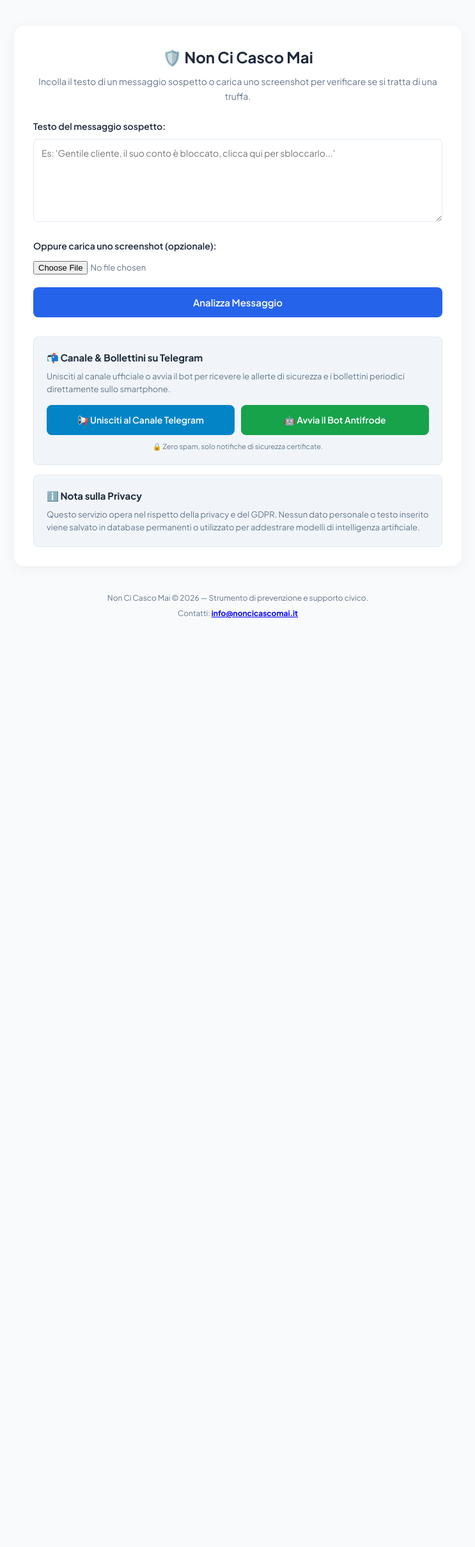
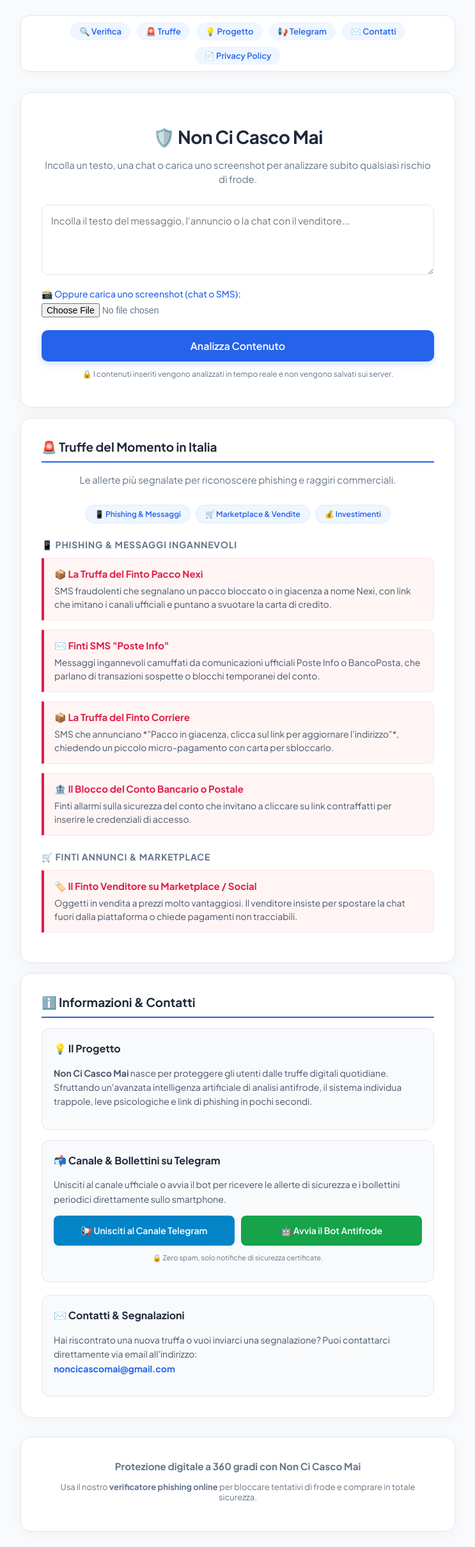
Before and after one commit to Luppolino/antiscam-bot, a FastAPI app: page / in a window 1280 px wide. Shown: the whole page at 64% size, without its empty margins (268-1011 px from the left). Before the commit the page ends 966 px from the top, so only its background shows below. Run offline with FastAPI, Linux system fonts and the light colour scheme.

Commit message:
Update index.html

```diff
--- a/templates/index.html
+++ b/templates/index.html
@@ -3,9 +3,17 @@
 <head>
     <meta charset="UTF-8">
     <meta name="viewport" content="width=device-width, initial-scale=1.0">
-    <title>Non Ci Casco Mai - Assistente Antifrode</title>
-    <!-- Google Fonts: Plus Jakarta Sans -->
+    <title>Non Ci Casco Mai | Verifica Truffe SMS, Pacco Nexi e Poste Info</title>
+    <meta name="description" content="Verifica gratis truffe SMS, finti pacchi Nexi, allerte Poste Info e phishing online con Non Ci Casco Mai. Incolla il testo o l'immagine per scoprire se è una frode.">
+
+    <!-- Libreria per formattare correttamente il testo dell'IA -->
+    <script src="https://cdn.jsdelivr.net/npm/marked/marked.min.js"></script>
+
+    <!-- Google Fonts per una tipografia moderna -->
+    <link rel="preconnect" href="https://fonts.googleapis.com">
+    <link rel="preconnect" href="https://fonts.gstatic.com" crossorigin>
     <link href="https://fonts.googleapis.com/css2?family=Plus+Jakarta+Sans:wght@400;500;600;700&display=swap" rel="stylesheet">
+
     <style>
         :root {
             --primary: #2563eb;
@@ -15,221 +23,242 @@
             --text-main: #1e293b;
             --text-muted: #64748b;
             --border-color: #e2e8f0;
-            --success-bg: #f0fdf4;
-            --success-border: #bbf7d0;
-            --success-text: #166534;
-            --warning-bg: #fefce8;
-            --warning-border: #fef08a;
-            --warning-text: #854d0e;
-            --danger-bg: #fef2f2;
-            --danger-border: #fecaca;
-            --danger-text: #991b1b;
-        }
-
-        * {
-            box-sizing: border-box;
-            margin: 0;
-            padding: 0;
-            font-family: 'Plus Jakarta Sans', sans-serif;
         }
 
         body {
+            font-family: 'Plus Jakarta Sans', -apple-system, BlinkMacSystemFont, "Segoe UI", Roboto, sans-serif;
             background-color: var(--bg-color);
             color: var(--text-main);
-            line-height: 1.6;
-            padding: 20px;
+            margin: 0;
+            padding: 24px 16px;
+            display: flex;
+            flex-direction: column;
+            align-items: center;
+            min-height: 100vh;
+            scroll-behavior: smooth;
+            -webkit-font-smoothing: antialiased;
+        }
+
+        /* Barra di navigazione superiore */
+        .navbar {
+            max-width: 680px;
+            width: 100%;
+            background: var(--card-bg);
+            padding: 10px 16px;
+            border-radius: 14px;
+            box-shadow: 0 4px 20px rgba(0,0,0,0.03);
+            border: 1px solid var(--border-color);
+            display: flex;
+            justify-content: center;
+            gap: 10px;
+            flex-wrap: wrap;
+            box-sizing: border-box;
+            margin-bottom: 16px;
+        }
+        .navbar a {
+            text-decoration: none;
+            color: var(--primary);
+            font-size: 13px;
+            font-weight: 600;
+            padding: 6px 14px;
+            border-radius: 20px;
+            background: #eff6ff;
+            transition: all 0.2s ease;
+        }
+        .navbar a:hover {
+            background: var(--primary);
+            color: white;
         }
 
         .container {
-            max-width: 700px;
-            margin: 0 auto;
+            max-width: 680px;
+            width: 100%;
             background: var(--card-bg);
+            padding: 32px;
             border-radius: 16px;
-            box-shadow: 0 4px 20px rgba(0, 0, 0, 0.05);
-            padding: 30px;
-            margin-top: 20px;
-            margin-bottom: 40px;
+            box-shadow: 0 4px 25px rgba(0,0,0,0.04);
+            border: 1px solid var(--border-color);
+            margin-top: 16px;
+            box-sizing: border-box;
         }
 
-        header {
-            text-align: center;
-            margin-bottom: 25px;
+        h1 { font-size: 28px; color: var(--text-main); margin-bottom: 8px; text-align: center; font-weight: 700; letter-spacing: -0.5px; }
+        h2 { font-size: 19px; color: var(--text-main); border-bottom: 2px solid var(--primary); padding-bottom: 10px; margin-top: 0; font-weight: 700; }
+        h3.category-title { font-size: 14px; color: var(--text-muted); margin: 24px 0 12px 0; text-transform: uppercase; letter-spacing: 0.8px; font-weight: 700; }
+        p.subtitle { text-align: center; color: var(--text-muted); font-size: 15px; margin-bottom: 28px; line-height: 1.5; }
+
+        textarea {
+            width: 100%; height: 110px; padding: 14px; border: 1.5px solid var(--border-color);
+            border-radius: 10px; font-size: 15px; font-family: inherit; resize: vertical; box-sizing: border-box; margin-bottom: 16px;
+            transition: border-color 0.2s, box-shadow 0.2s;
+        }
+        textarea:focus {
+            outline: none;
+            border-color: var(--primary);
+            box-shadow: 0 0 0 3px rgba(37, 99, 235, 0.1);
         }
 
-        header h1 {
-            font-size: 24px;
-            font-weight: 700;
-            color: var(--text-main);
-            margin-bottom: 8px;
+        .file-upload {
+            margin-bottom: 20px; font-size: 14px; color: var(--primary); text-align: left; font-weight: 500;
         }
-
-        header p {
-            font-size: 14px;
-            color: var(--text-muted);
-        }
-
-        .form-group {
-            margin-bottom: 20px;
-        }
-
-        label {
-            display: block;
-            font-weight: 600;
-            font-size: 14px;
-            margin-bottom: 8px;
-            color: var(--text-main);
-        }
-
-        textarea {
-            width: 100%;
-            height: 130px;
-            padding: 12px;
-            border: 1px solid var(--border-color);
-            border-radius: 8px;
-            font-size: 14px;
-            resize: vertical;
-            outline: none;
-            transition: border-color 0.2s;
-        }
-
-        textarea:focus {
-            border-color: var(--primary);
-        }
-
-        .file-input-wrapper {
-            margin-bottom: 20px;
-        }
-
         input[type="file"] {
-            font-size: 13px;
-            color: var(--text-muted);
+            display: block; margin-top: 6px; font-size: 14px; color: var(--text-muted);
         }
 
         button {
-            width: 100%;
-            background-color: var(--primary);
-            color: white;
-            border: none;
-            padding: 14px;
-            font-size: 15px;
-            font-weight: 600;
-            border-radius: 8px;
-            cursor: pointer;
-            transition: background-color 0.2s;
+            width: 100%; background-color: var(--primary); color: white; border: none;
+            padding: 14px; font-size: 16px; border-radius: 10px; cursor: pointer; font-weight: 600;
+            font-family: inherit; transition: background-color 0.2s, transform 0.1s;
+            box-shadow: 0 4px 12px rgba(37, 99, 235, 0.2);
         }
+        button:hover { background-color: var(--primary-hover); }
+        button:active { transform: scale(0.99); }
 
-        button:hover {
-            background-color: var(--primary-hover);
+        .spinner {
+            border: 3px solid #e2e8f0; border-top: 3px solid var(--primary); border-radius: 50%;
+            width: 32px; height: 32px; animation: spin 0.8s linear infinite; margin: 15px auto;
         }
+        @keyframes spin { 0% { transform: rotate(0deg); } 100% { transform: rotate(360deg); } }
 
-        button:disabled {
-            background-color: var(--border-color);
-            cursor: not-allowed;
-        }
-
-        #loading {
-            display: none;
-            text-align: center;
-            margin-top: 20px;
-            font-size: 14px;
-            color: var(--text-muted);
-        }
-
-        #result {
+        /* Stile delle risposte dell'IA */
+        #risultato {
             margin-top: 25px;
-            display: none;
             padding: 20px;
             border-radius: 8px;
-            border: 1px solid transparent;
+            background: #edf2f7;
+            border: 1px solid #cbd5e0;
+            border-left: 5px solid #3182ce;
+            display: none;
+            font-size: 15px;
+            line-height: 1.6;
+            color: #1a202c;
         }
+        #risultato h3 {
+            color: #2b6cb0;
+            margin-top: 15px;
+            font-size: 16px;
+            border-bottom: 1px solid #e2e8f0;
+            padding-bottom: 4px;
+        }
+        #risultato ul, #risultato ol { padding-left: 20px; }
 
-        /* Stili dinamici in base al rischio */
-        .risk-basso {
-            background-color: var(--success-bg);
-            border-color: var(--success-border);
-            color: var(--success-text);
+        .alert-card {
+            background: #fff5f5;
+            border-left: 4px solid #e11d48;
+            padding: 14px 16px;
+            margin-bottom: 14px;
+            border-radius: 0 10px 10px 0;
+            font-size: 14px;
+            border-top: 1px solid #ffe4e6;
+            border-right: 1px solid #ffe4e6;
+            border-bottom: 1px solid #ffe4e6;
         }
+        .alert-card h4 { margin: 0 0 6px 0; color: #e11d48; font-size: 15px; font-weight: 700; }
+        .alert-card p { margin: 0; color: #475569; line-height: 1.5; }
 
-        .risk-medio {
-            background-color: var(--warning-bg);
-            border-color: var(--warning-border);
-            color: var(--warning-text);
-        }
-
-        .risk-alto {
-            background-color: var(--danger-bg);
-            border-color: var(--danger-border);
-            color: var(--danger-text);
-        }
-
-        #result h3 {
-            font-size: 16px;
-            margin-bottom: 10px;
-        }
-
-        #result p {
-            font-size: 14px;
-            white-space: pre-line;
-        }
+        .category-grid { display: flex; gap: 8px; margin-bottom: 20px; justify-content: center; flex-wrap: wrap; }
+        .cat-item { background: #eff6ff; color: var(--primary); padding: 6px 14px; border-radius: 20px; font-size: 12px; font-weight: 600; border: 1px solid #dbeafe; }
 
         .info-box {
-            margin-top: 30px;
-            padding: 20px;
-            background: #f1f5f9;
-            border-radius: 8px;
+            background: #f8fafc;
             border: 1px solid var(--border-color);
+            padding: 18px;
+            border-radius: 12px;
+            font-size: 14px;
+            color: #475569;
+            line-height: 1.6;
+            margin-top: 16px;
         }
+        .info-box h3 { font-size: 16px; color: var(--text-main); margin-top: 0; margin-bottom: 8px; font-weight: 700; }
 
-        .info-box h3 {
-            font-size: 15px;
-            margin-bottom: 8px;
-            color: var(--text-main);
-        }
-
-        .info-box p {
-            font-size: 13px;
-            color: var(--text-muted);
-            line-height: 1.5;
-        }
-
-        footer {
-            text-align: center;
-            margin-top: 30px;
-            font-size: 12px;
-            color: var(--text-muted);
+        .seo-section {
+            margin-top: 30px; font-size: 13px; color: var(--text-muted); text-align: center; border-top: 1px solid var(--border-color); padding-top: 20px;
         }
     </style>
 </head>
 <body>
 
-    <div class="container">
-        <header>
-            <h1>🛡️ Non Ci Casco Mai</h1>
-            <p>Incolla il testo di un messaggio sospetto o carica uno screenshot per verificare se si tratta di una truffa.</p>
-        </header>
+    <!-- BARRA DI NAVIGAZIONE RAPIDA -->
+    <div class="navbar">
+        <a href="#verifica">🔍 Verifica</a>
+        <a href="#truffe">🚨 Truffe</a>
+        <a href="#progetto">💡 Progetto</a>
+        <a href="#telegram-section">📢 Telegram</a>
+        <a href="#contatti">✉️ Contatti</a>
+        <a href="/privacy" target="_blank">📄 Privacy Policy</a>
+    </div>
 
-        <form id="fraudForm">
-            <div class="form-group">
-                <label for="messageText">Testo del messaggio sospetto:</label>
-                <textarea id="messageText" name="text" placeholder="Es: 'Gentile cliente, il suo conto è bloccato, clicca qui per sbloccarlo...'"></textarea>
-            </div>
+    <!-- STRUMENTO DI VERIFICA -->
+    <div class="container" id="verifica">
+        <h1>🛡️ Non Ci Casco Mai</h1>
+        <p class="subtitle">Incolla un testo, una chat o carica uno screenshot per analizzare subito qualsiasi rischio di frode.</p>
 
-            <div class="form-group file-input-wrapper">
-                <label for="imageFile">Oppure carica uno screenshot (opzionale):</label>
-                <input type="file" id="imageFile" name="image" accept="image/*">
-            </div>
+        <textarea id="testoMessaggio" placeholder="Incolla il testo del messaggio, l'annuncio o la chat con il venditore..."></textarea>
 
-            <button type="submit" id="submitBtn">Analizza Messaggio</button>
-        </form>
-
-        <div id="loading">Analisi in corso con intelligenza artificiale... Attendici qualche secondo.</div>
-
-        <div id="result">
-            <h3 id="resultTitle">Esito Analisi</h3>
-            <p id="resultContent"></p>
+        <div class="file-upload">
+            <label for="imageInput">📸 Oppure carica uno screenshot (chat o SMS):</label>
+            <input type="file" id="imageInput" accept="image/*">
         </div>
 
-        <!-- Sezione Telegram aggiornata -->
+        <button onclick="analizzaMessaggio()">Analizza Contenuto</button>
+
+        <!-- Disclaimer privacy -->
+        <p style="font-size: 12px; color: var(--text-muted); text-align: center; margin-top: 12px;">🔒 I contenuti inseriti vengono analizzati in tempo reale e non vengono salvati sui server.</p>
+
+        <div id="risultato"></div>
+    </div>
+
+    <!-- BACHECA DELLE TRUFFE DEL MOMENTO -->
+    <div class="container" id="truffe">
+        <h2>🚨 Truffe del Momento in Italia</h2>
+        <p class="subtitle">Le allerte più segnalate per riconoscere phishing e raggiri commerciali.</p>
+
+        <div class="category-grid">
+            <div class="cat-item">📱 Phishing & Messaggi</div>
+            <div class="cat-item">🛒 Marketplace & Vendite</div>
+            <div class="cat-item">💰 Investimenti</div>
+        </div>
+
+        <h3 class="category-title">📱 Phishing & Messaggi Ingannevoli</h3>
+
+        <div class="alert-card">
+            <h4>📦 La Truffa del Finto Pacco Nexi</h4>
+            <p>SMS fraudolenti che segnalano un pacco bloccato o in giacenza a nome Nexi, con link che imitano i canali ufficiali e puntano a svuotare la carta di credito.</p>
+        </div>
+
+        <div class="alert-card">
+            <h4>✉️ Finti SMS "Poste Info"</h4>
+            <p>Messaggi ingannevoli camuffati da comunicazioni ufficiali Poste Info o BancoPosta, che parlano di transazioni sospette o blocchi temporanei del conto.</p>
+        </div>
+
+        <div class="alert-card">
+            <h4>📦 La Truffa del Finto Corriere</h4>
+            <p>SMS che annunciano *"Pacco in giacenza, clicca sul link per aggiornare l'indirizzo"*, chiedendo un piccolo micro-pagamento con carta per sbloccarlo.</p>
+        </div>
+
+        <div class="alert-card">
+            <h4>🏦 Il Blocco del Conto Bancario o Postale</h4>
+            <p>Finti allarmi sulla sicurezza del conto che invitano a cliccare su link contraffatti per inserire le credenziali di accesso.</p>
+        </div>
+
+        <h3 class="category-title">🛒 Finti Annunci & Marketplace</h3>
+
+        <div class="alert-card">
+            <h4>🏷️ Il Finto Venditore su Marketplace / Social</h4>
+            <p>Oggetti in vendita a prezzi molto vantaggiosi. Il venditore insiste per spostare la chat fuori dalla piattaforma o chiede pagamenti non tracciabili.</p>
+        </div>
+    </div>
+
+    <!-- SEZIONE PROGETTO, TELEGRAM E CONTATTI -->
+    <div class="container">
+        <h2>ℹ️ Informazioni & Contatti</h2>
+
+        <div class="info-box" id="progetto">
+            <h3>💡 Il Progetto</h3>
+            <p><strong>Non Ci Casco Mai</strong> nasce per proteggere gli utenti dalle truffe digitali quotidiane. Sfruttando un'avanzata intelligenza artificiale di analisi antifrode, il sistema individua trappole, leve psicologiche e link di phishing in pochi secondi.</p>
+        </div>
+
+        <!-- Sezione Telegram aggiornata con i link corretti -->
         <div class="info-box" id="telegram-section">
             <h3>📬 Canale & Bollettini su Telegram</h3>
             <p>Unisciti al canale ufficiale o avvia il bot per ricevere le allerte di sicurezza e i bollettini periodici direttamente sullo smartphone.</p>
@@ -245,86 +274,69 @@
             <p style="font-size: 11px; color: var(--text-muted); margin-top: 10px; text-align: center;">🔒 Zero spam, solo notifiche di sicurezza certificate.</p>
         </div>
 
-        <div class="info-box" style="margin-top: 15px;">
-            <h3>ℹ️ Nota sulla Privacy</h3>
-            <p>Questo servizio opera nel rispetto della privacy e del GDPR. Nessun dato personale o testo inserito viene salvato in database permanenti o utilizzato per addestrare modelli di intelligenza artificiale.</p>
+        <div class="info-box" id="contatti" style="margin-top: 20px;">
+            <h3>✉️ Contatti & Segnalazioni</h3>
+            <p>Hai riscontrato una nuova truffa o vuoi inviarci una segnalazione? Puoi contattarci direttamente via email all'indirizzo: <br><a href="mailto:noncicascomai@gmail.com" style="color: var(--primary); text-decoration: none; font-weight: 600;"><strong>noncicascomai@gmail.com</strong></a></p>
         </div>
     </div>
 
-    <footer>
-        <p>Non Ci Casco Mai &copy; 2026 — Strumento di prevenzione e supporto civico.</p>
-        <p style="margin-top: 5px;">Contatti: <a href="mailto:info@noncicascomai.it"><strong>info@noncicascomai.it</strong></a></p>
-    </footer>
+    <div class="container seo-section">
+        <h3>Protezione digitale a 360 gradi con Non Ci Casco Mai</h3>
+        <p>Usa il nostro <strong>verificatore phishing online</strong> per bloccare tentativi di frode e comprare in totale sicurezza.</p>
+    </div>
 
     <script>
-        const form = document.getElementById('fraudForm');
-        const submitBtn = document.getElementById('submitBtn');
-        const loading = document.getElementById('loading');
-        const resultDiv = document.getElementById('result');
-        const resultTitle = document.getElementById('resultTitle');
-        const resultContent = document.getElementById('resultContent');
+        async function analizzaMessaggio() {
+            const testo = document.getElementById('testoMessaggio').value;
+            const imageInput = document.getElementById('imageInput').files[0];
+            const divRisultato = document.getElementById('risultato');
 
-        form.addEventListener('submit', async function(e) {
-            e.preventDefault();
-
-            const text = document.getElementById('messageText').value.trim();
-            const imageFile = document.getElementById('imageFile').files[0];
-
-            if (!text && !imageFile) {
-                alert('Inserisci un testo o carica uno screenshot da analizzare.');
+            if (!testo.trim() && !imageInput) {
+                alert('Inserisci un messaggio o seleziona uno screenshot.');
                 return;
             }
 
-            const formData = new FormData();
-            formData.append('text', text);
-            if (imageFile) {
-                formData.append('image', imageFile);
+            divRisultato.style.display = 'block';
+            divRisultato.innerHTML = `
+                <div style="text-align: center;">
+                    <div class="spinner"></div>
+                    <p style="color: #64748b; font-size: 14px; margin: 0; font-weight: 500;">Analisi in corso con Non Ci Casco Mai...</p>
+                </div>
+            `;
+
+            let base64Image = null;
+
+            if (imageInput) {
+                const reader = new FileReader();
+                reader.readAsDataURL(imageInput);
+                reader.onload = async function () {
+                    base64Image = reader.result.split(',')[1];
+                    inviaRichiesta(testo, base64Image);
+                };
+            } else {
+                inviaRichiesta(testo, null);
             }
+        }
 
-            // UI Loading state
-            submitBtn.disabled = true;
-            loading.style.display = 'block';
-            resultDiv.style.display = 'none';
-
+        async function inviaRichiesta(testo, image) {
+            const divRisultato = document.getElementById('risultato');
             try {
-                const response = await fetch('/analyze', {
+                const response = await fetch('/analizza', {
                     method: 'POST',
-                    body: formData
+                    headers: { 'Content-Type': 'application/json' },
+                    body: JSON.stringify({ testo: testo, image: image })
                 });
 
                 const data = await response.json();
-
-                if (response.ok) {
-                    resultContent.textContent = data.analysis;
-
-                    // Rimuovi classi rischio precedenti
-                    resultDiv.className = '';
-
-                    // Assegna classe in base al livello rilevato
-                    const analysisText = data.analysis.toLowerCase();
-                    if (analysisText.includes('alto') || analysisText.includes('pericolo') || analysisText.includes('truffa')) {
-                        resultDiv.classList.add('risk-alto');
-                        resultTitle.textContent = '🚨 ATTENZIONE: Alto Rischio di Truffa!';
-                    } else if (analysisText.includes('medio') || analysisText.includes('attenzione')) {
-                        resultDiv.classList.add('risk-medio');
-                        resultTitle.textContent = '⚠️ ATTENZIONE: Elementi Sospetti Rilevati';
-                    } else {
-                        resultDiv.classList.add('risk-basso');
-                        resultTitle.textContent = '✅ Esito: Basso Rischio / Probabilmente Sicuro';
-                    }
-
-                    resultDiv.style.display = 'block';
+                if (data.errore) {
+                    divRisultato.innerHTML = '<span style="color: red;">Errore: ' + data.errore + '</span>';
                 } else {
-                    alert(data.error || 'Errore durante l\'analisi.');
+                    divRisultato.innerHTML = marked.parse(data.risultato);
                 }
-            } catch (err) {
-                console.error(err);
-                alert('Errore di connessione al server.');
-            } finally {
-                submitBtn.disabled = false;
-                loading.style.display = 'none';
+            } catch (error) {
+                divRisultato.innerHTML = '<span style="color: red;">Errore di connessione al server.</span>';
             }
-        });
+        }
     </script>
 </body>
 </html>
```
